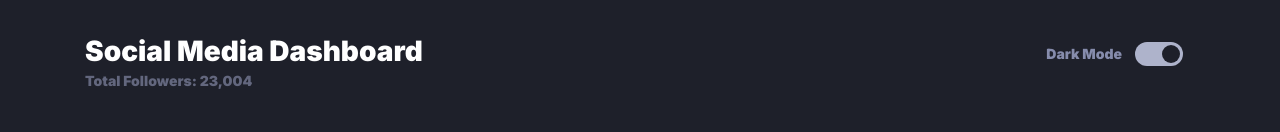
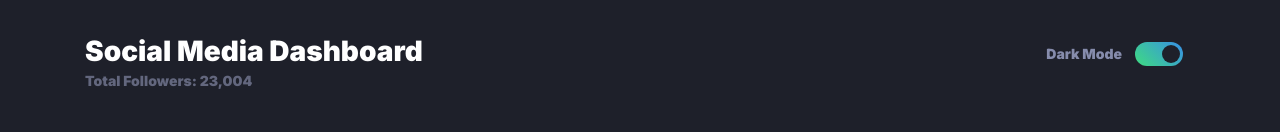
Before and after one commit to Luneldevwb/Dashbord, a website: page index.html in a window 1280 px wide. Shown: the top 132 px of the page. Drawn offline with nearby package versions, Linux system fonts and the light colour scheme; files that its build step writes are made by us from their sources.

Commit message:
bgc btn changed.

```diff
--- a/app/scss/components/toggle.scss
+++ b/app/scss/components/toggle.scss
@@ -58,7 +58,7 @@
 		position: absolute;
 		height: 100%;
 		display: block;
-		background: var(--Toggle-BG);
+		background: var(--Toggle-Dark-BG);
 		pointer-events: none;
 	}
 
```
